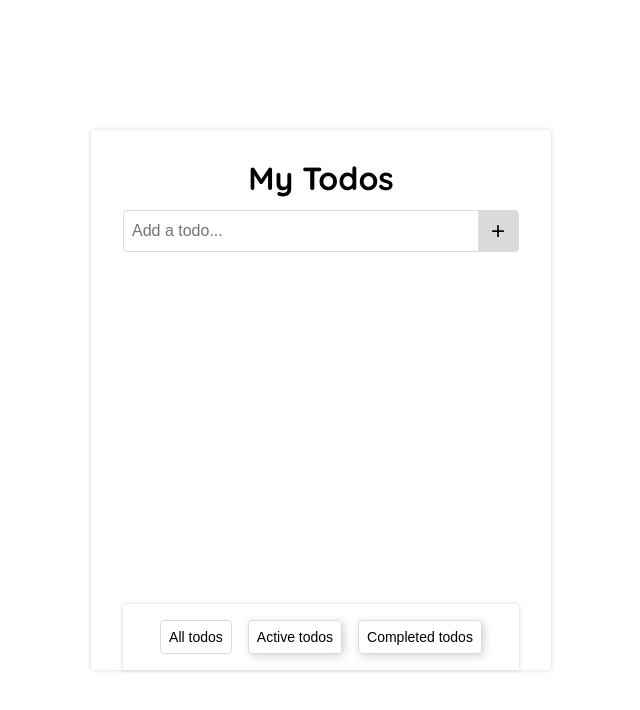
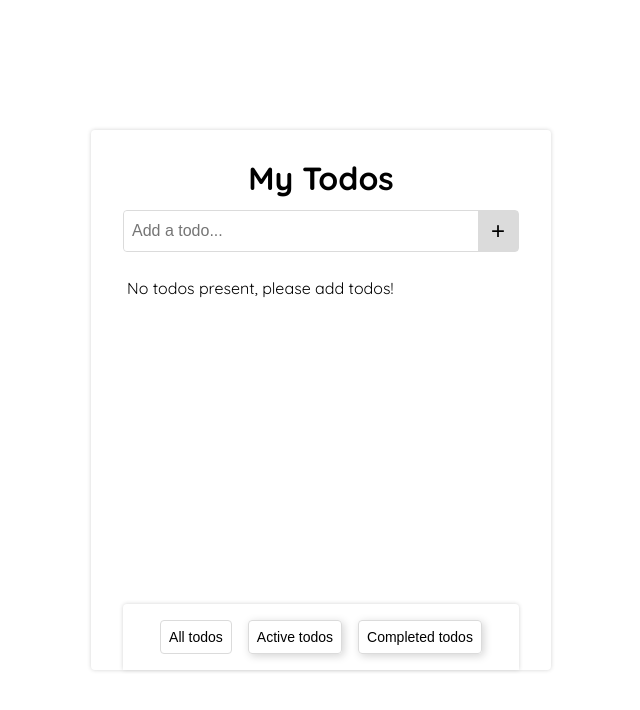
Before and after one commit to haneefsyedanywhere/TodoApp, a React (Create React App) app: page / in a window 1280 px wide. Shown: the top 710 px of the page, without its empty margins (319-959 px from the left). Built offline with nearby package versions, Linux system fonts and the light colour scheme; data requests are answered from the project's data file; the HTML template or start-up script is replaced by a standard one.

Commit message:
handled empty todos scenario

```diff
--- a/src/components/TodoContainer.js
+++ b/src/components/TodoContainer.js
@@ -6,15 +6,23 @@ const TodoContainer = ({
   handleTodoDone,
   handleDeleteTodo,
 }) => {
-  let todosToRender;
-  if (selectedFilter == 'all') {
+  let todosToRender = [];
+  if (selectedFilter === 'all') {
     todosToRender = todos;
   } else if (selectedFilter === 'active') {
     todosToRender = todos.filter((todo) => todo.done === false);
   } else if (selectedFilter === 'completed') {
     todosToRender = todos.filter((todo) => todo.done === true);
   }
-
+  const EmptyTodos = () => {
+    if (todos.length === 0 || selectedFilter === 'all') {
+      return <p>No todos present, please add todos!</p>;
+    } else if (selectedFilter === 'active') {
+      return <p>Hurray, all todos completed!</p>;
+    } else if (selectedFilter === 'completed') {
+      return <p>No completed todos present, please complete active todos!</p>;
+    }
+  };
   return (
     <section className="todo-list">
       <ul>
@@ -27,6 +35,7 @@ const TodoContainer = ({
           />
         ))}
       </ul>
+      {todosToRender.length === 0 && <EmptyTodos />}
     </section>
   );
 };
```
